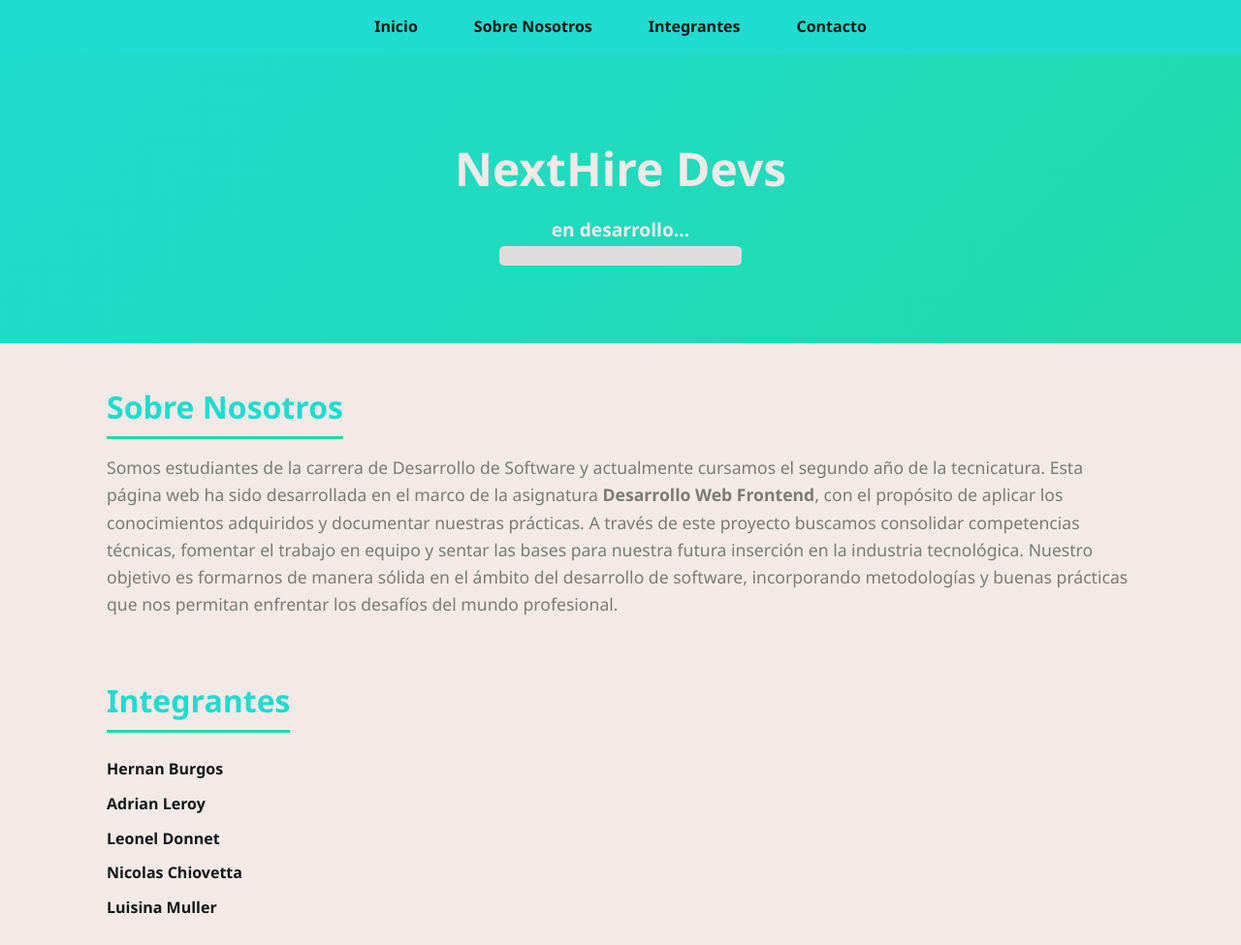
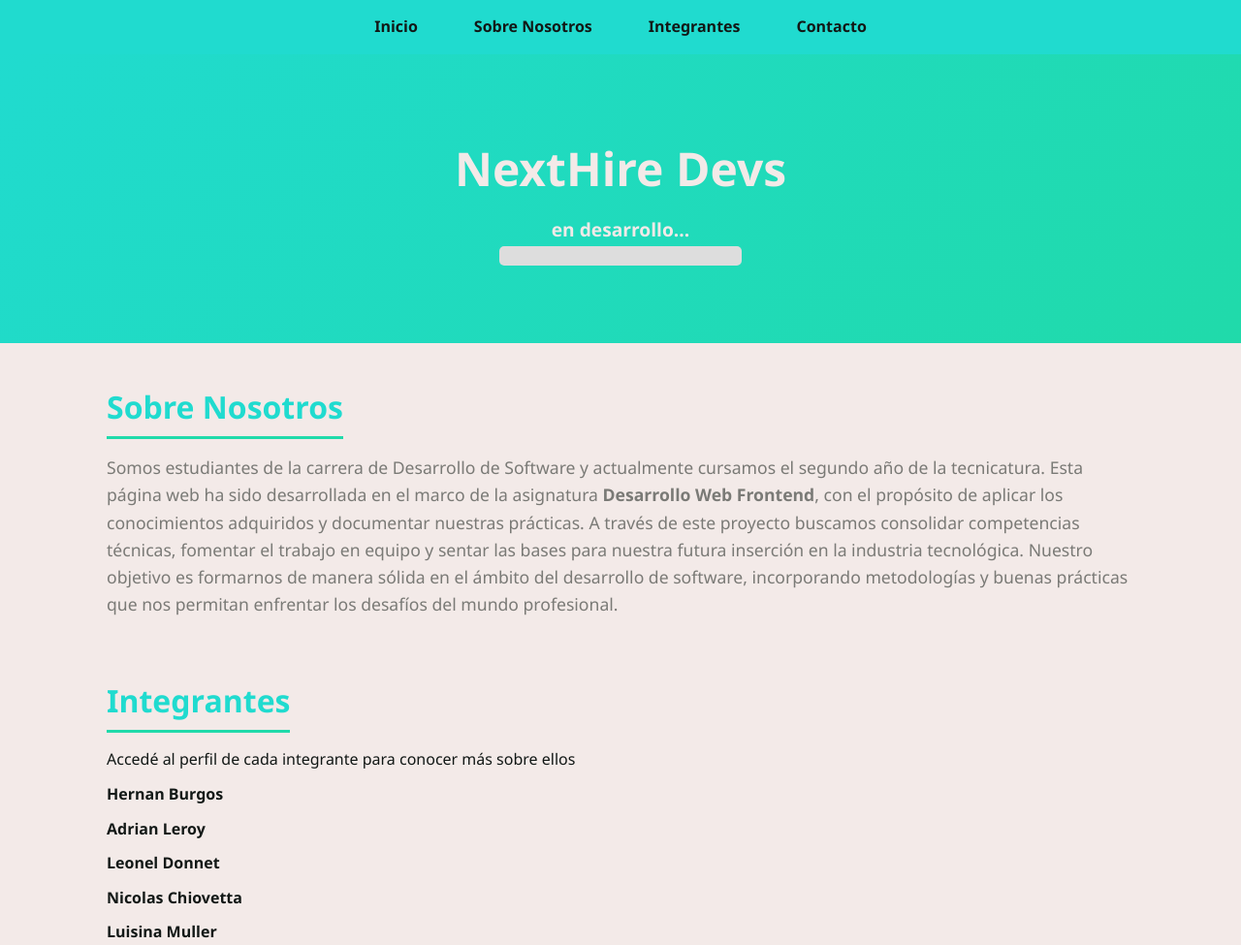
Before and after one commit to luisimuller/TP1-Frontend, a plain HTML site: page index.html in a window 1280 px wide. Shown: the top 975 px of the page at 97% size. Drawn offline with Linux system fonts and the light colour scheme.

Commit message:
Se agrega frase en la sección de integrantes

```diff
--- a/index.html
+++ b/index.html
@@ -44,6 +44,7 @@
 
     <section id="integrantes" class="integrantes">
       <h2>Integrantes</h2>
+      <p>Accedé al perfil de cada integrante para conocer más sobre ellos</p>
       <ul>
         <li><a href="integrante1.html">Hernan Burgos</a></li>
         <li><a href="integrante2.html">Adrian Leroy</a></li>
```
